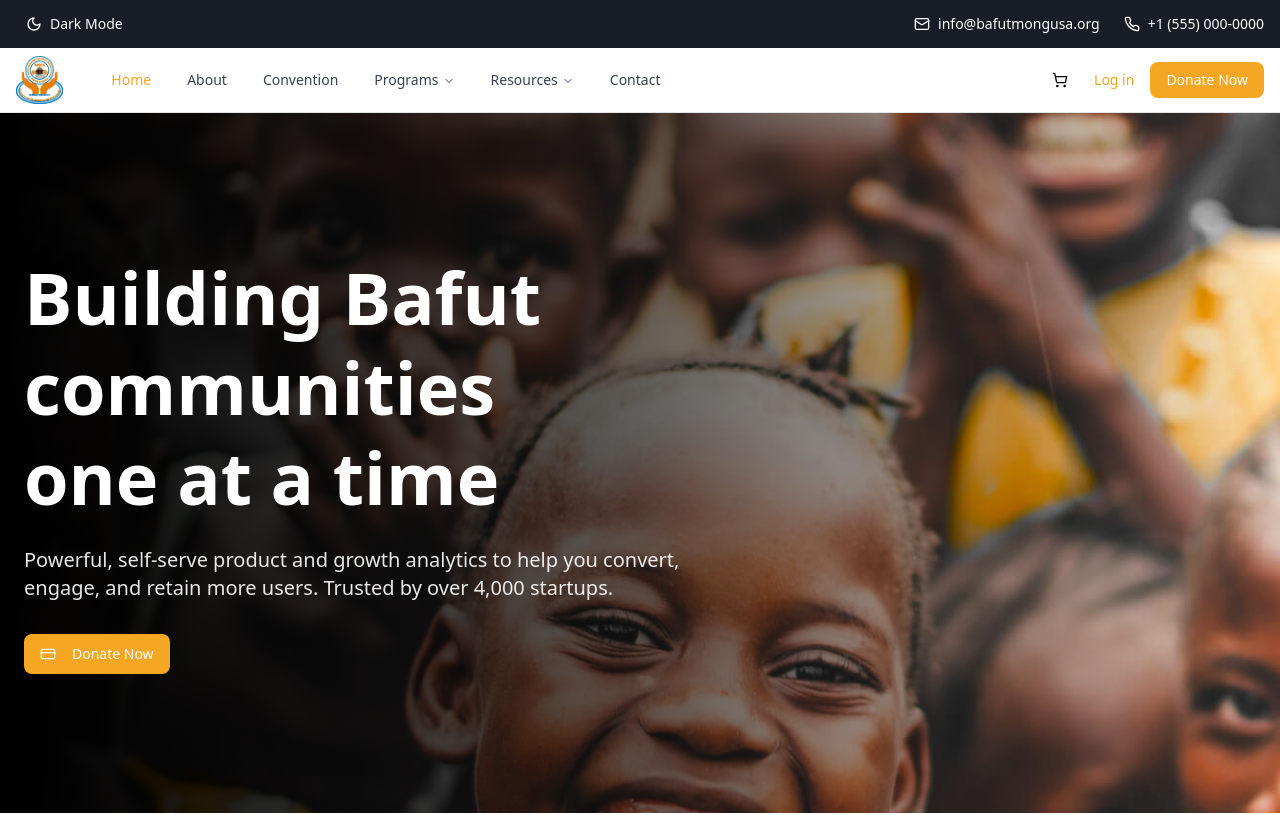
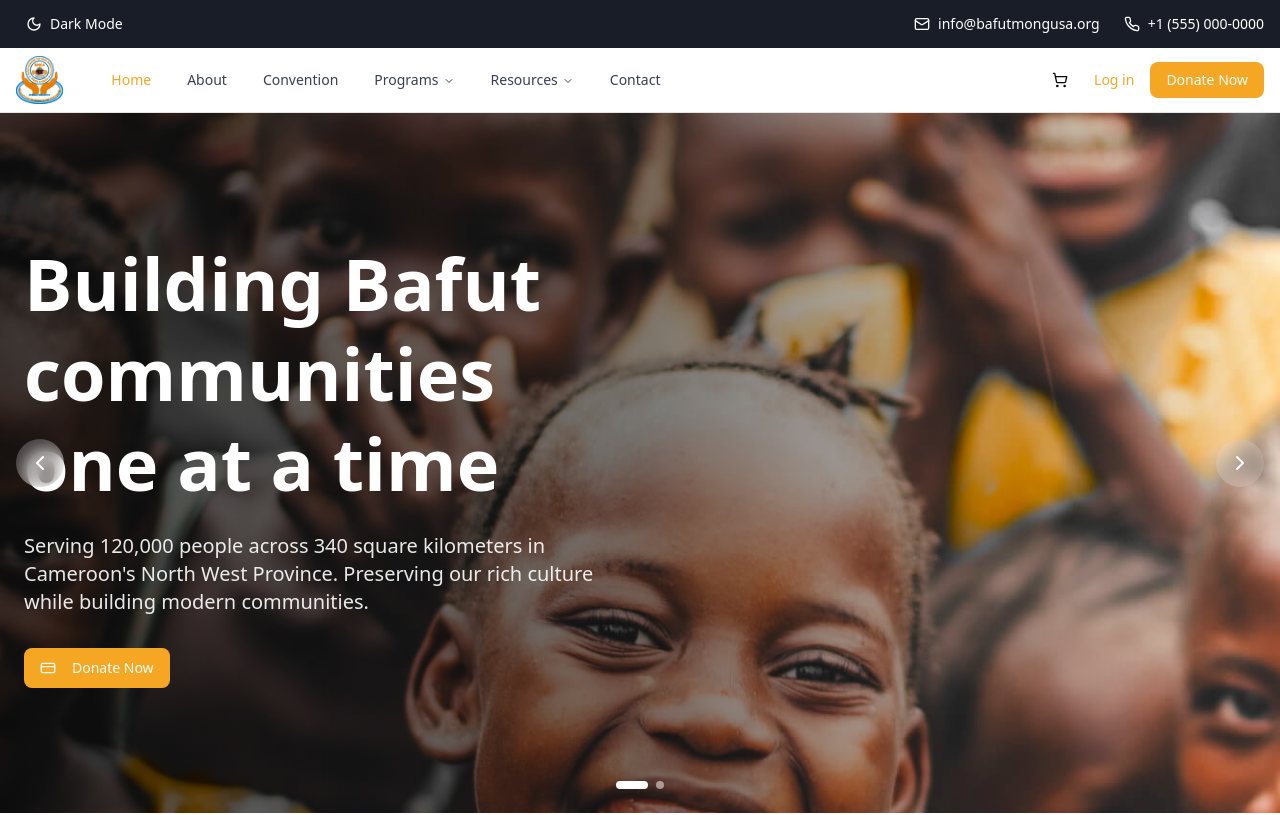
Before and after one commit to Abdoulaye-Thespy/BMCAREVAMP, a Next.js app: page / in a window 1280 px wide. Shown: the top 815 px of the page. Built offline with nearby package versions, Linux system fonts and the light colour scheme.

Commit message:
add slider on hero section

```diff
--- a/src/components/hero-section.js
+++ b/src/components/hero-section.js
@@ -1,31 +1,163 @@
+"use client"
+
 import { Button } from "@/components/ui/button"
-import { CreditCard } from "lucide-react"
+import { CreditCard, ChevronLeft, ChevronRight } from "lucide-react"
+import { useState, useEffect } from "react"
+
+const slides = [
+  {
+    id: 1,
+    backgroundImage: "/homebcma.jpg",
+    title: "Building Bafut communities\none at a time",
+    description: "Serving 120,000 people across 340 square kilometers in Cameroon's North West Province. Preserving our rich culture while building modern communities.",
+    buttonText: "Donate Now",
+    textPosition: "left",
+  },
+  {
+    id: 2,
+    backgroundImage: "/bg-why-us.jpg",
+    title: "Empowering Futures\nTransforming Lives",
+    description: "From traditional kingdom to modern development. Continuing Bafut's legacy of producing doctors, engineers, and leaders through education and opportunity.",
+    buttonText: "Donate Now",
+    textPosition: "right",
+  }
+]
 
 export function HeroSection() {
+  const [currentSlide, setCurrentSlide] = useState(0)
+  const [isAnimating, setIsAnimating] = useState(false)
+
+  const nextSlide = () => {
+    if (isAnimating) return
+    setIsAnimating(true)
+    setCurrentSlide((prev) => (prev + 1) % slides.length)
+  }
+
+  const prevSlide = () => {
+    if (isAnimating) return
+    setIsAnimating(true)
+    setCurrentSlide((prev) => (prev - 1 + slides.length) % slides.length)
+  }
+
+  useEffect(() => {
+    const timer = setTimeout(() => {
+      setIsAnimating(false)
+    }, 800)
+
+    return () => clearTimeout(timer)
+  }, [currentSlide])
+
+  // Auto-slide every 8 seconds
+  useEffect(() => {
+    const interval = setInterval(nextSlide, 8000)
+    return () => clearInterval(interval)
+  }, [])
+
+  const currentSlideData = slides[currentSlide]
+
   return (
     <section className="relative min-h-[700px] w-full overflow-hidden">
-      <div
-        className="absolute inset-0 bg-cover bg-right"
-        style={{
-          backgroundImage: `url('/homebcma.jpg')`,
-        }}
+      {/* Background Slides */}
+      {slides.map((slide, index) => (
+        <div
+          key={slide.id}
+          className={`absolute inset-0 bg-cover bg-center transition-all duration-1000 ${
+            index === currentSlide ? 'opacity-100 scale-100' : 'opacity-0 scale-105'
+          }`}
+          style={{
+            backgroundImage: `url('${slide.backgroundImage}')`,
+          }}
+        >
+          {/* Gradient overlay */}
+          <div className="absolute inset-0 bg-gradient-to-r from-black/70 via-black/50 to-transparent" />
+        </div>
+      ))}
+
+      {/* Navigation Arrows */}
+      <button
+        onClick={prevSlide}
+        className="absolute left-4 top-1/2 z-20 -translate-y-1/2 rounded-full bg-white/20 p-3 text-white transition-all hover:bg-white/30 backdrop-blur-sm"
+        aria-label="Previous slide"
       >
-        {/* Gradient overlay from black (top) to transparent (bottom) */}
-        <div className="absolute inset-0 bg-gradient-to-r from-black/100 via-black/60 to-transparent" />
+        <ChevronLeft className="h-6 w-6" />
+      </button>
+
+      <button
+        onClick={nextSlide}
+        className="absolute right-4 top-1/2 z-20 -translate-y-1/2 rounded-full bg-white/20 p-3 text-white transition-all hover:bg-white/30 backdrop-blur-sm"
+        aria-label="Next slide"
+      >
+        <ChevronRight className="h-6 w-6" />
+      </button>
+
+      {/* Slide Indicators */}
+      <div className="absolute bottom-6 left-1/2 z-20 flex -translate-x-1/2 space-x-2">
+        {slides.map((_, index) => (
+          <button
+            key={index}
+            onClick={() => {
+              if (!isAnimating) {
+                setIsAnimating(true)
+                setCurrentSlide(index)
+              }
+            }}
+            className={`h-2 w-2 rounded-full transition-all duration-300 ${
+              index === currentSlide ? 'bg-white w-8' : 'bg-white/50'
+            }`}
+            aria-label={`Go to slide ${index + 1}`}
+          />
+        ))}
       </div>
 
+      {/* Content Container */}
       <div className="container relative z-10 flex min-h-[700px] items-center px-4 py-20 md:px-6">
-        <div className="max-w-2xl">
+        {/* Left-aligned Content */}
+        <div className={`max-w-2xl transition-all duration-1000 ${
+          currentSlideData.textPosition === 'left'
+            ? 'translate-x-0 opacity-100'
+            : '-translate-x-20 opacity-0 pointer-events-none'
+        }`}>
           <h1 className="mb-6 text-balance text-5xl font-bold leading-tight text-white md:text-6xl lg:text-7xl">
-            Building Bafut communities<br />one at a time
+            {currentSlideData.title.split('\n').map((line, index) => (
+              <span key={index} className="block">
+                {line}
+              </span>
+            ))}
           </h1>
           <p className="mb-8 text-pretty text-lg text-white/90 md:text-xl">
-            Powerful, self-serve product and growth analytics to help you convert, engage, and retain more users.
-            Trusted by over 4,000 startups.
+            {currentSlideData.description}
           </p>
-          <Button size="lg" className="bg-[#F5A623] hover:bg-[#F5A623]/90 text-white">
+          <Button
+            size="lg"
+            className="bg-[#F5A623] hover:bg-[#F5A623]/90 text-white transform transition-all duration-500 hover:scale-105"
+          >
             <CreditCard className="mr-2 h-5 w-5" />
-            Donate Now
+            {currentSlideData.buttonText}
+          </Button>
+        </div>
+
+        {/* Right-aligned Content (for second slide) */}
+        <div className={`ml-auto max-w-2xl text-right transition-all duration-1000 ${
+          currentSlideData.textPosition === 'right'
+            ? 'translate-x-0 opacity-100'
+            : 'translate-x-20 opacity-0 pointer-events-none'
+        }`}>
+          <h1 className="mb-6 text-balance text-5xl font-bold leading-tight text-white md:text-6xl lg:text-7xl">
+            {currentSlideData.title.split('\n').map((line, index) => (
+              <span key={index} className="block">
+                {line}
+              </span>
+            ))}
+          </h1>
+          <p className="mb-8 text-pretty text-lg text-white/90 md:text-xl">
+            {currentSlideData.description}
+          </p>
+          <Button
+            size="lg"
+            className="bg-[#F5A623] hover:bg-[#F5A623]/90 text-white transform transition-all duration-500 hover:scale-105"
+          >
+            <CreditCard className="mr-2 h-5 w-5" />
+            {currentSlideData.buttonText}
           </Button>
         </div>
       </div>
```
